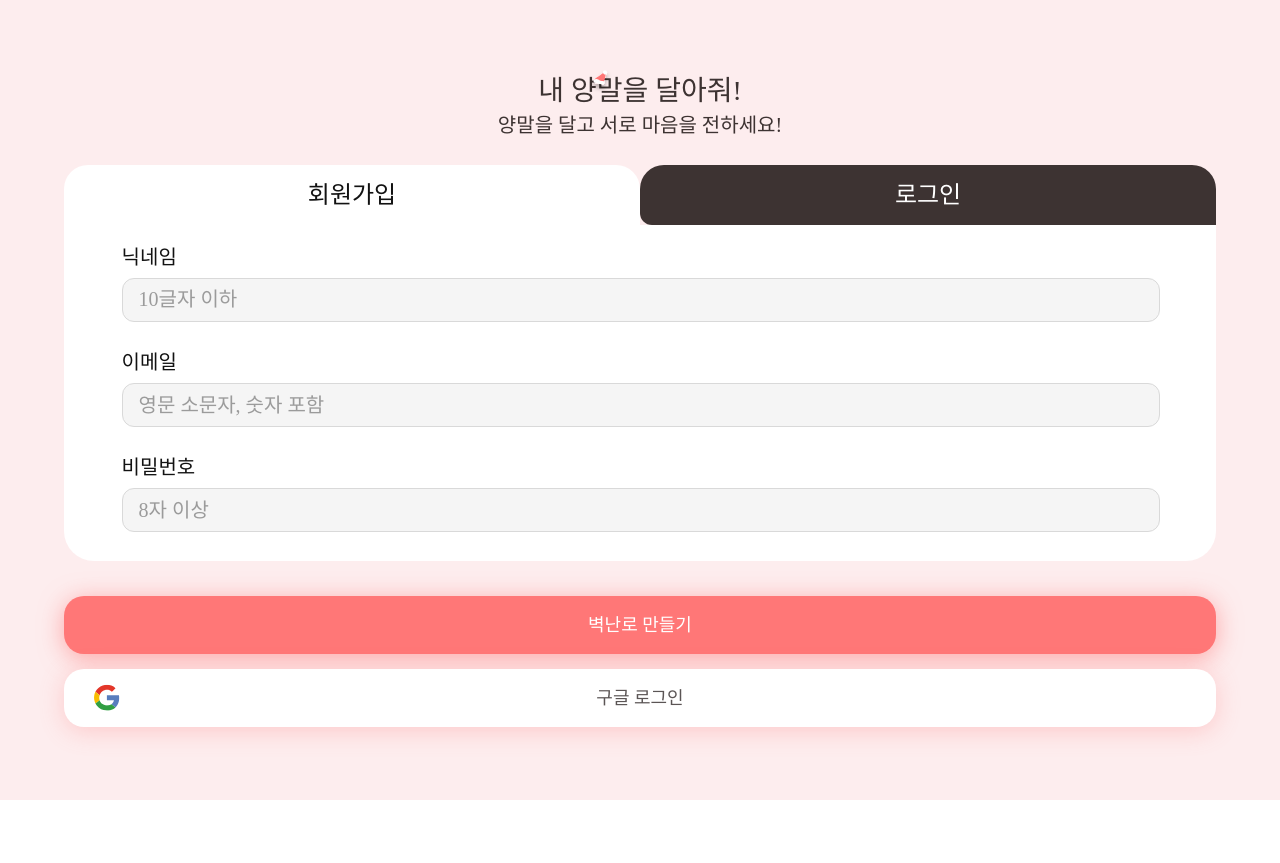
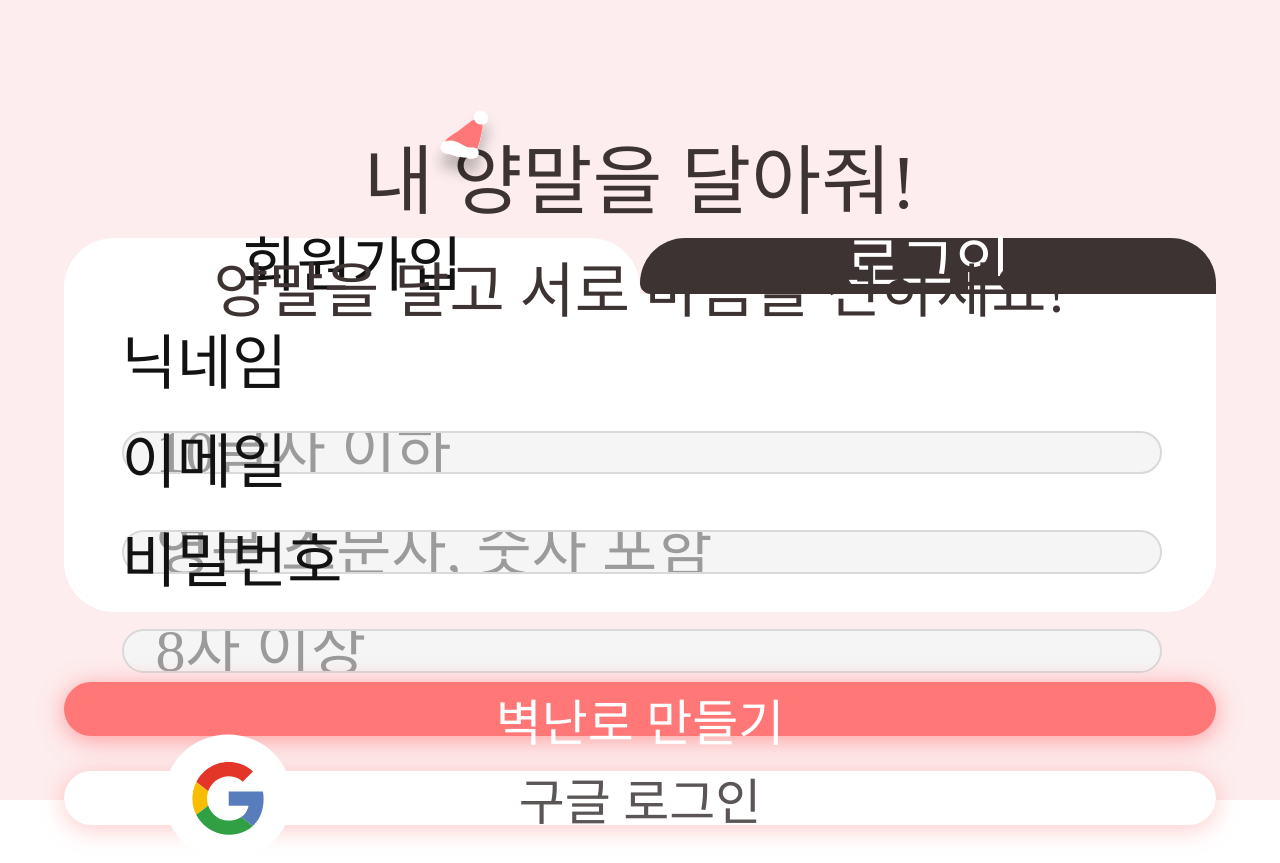
Before and after one commit to team-socksfactory/naeyangkku-frontend, a React (Create React App) app: page /sign in a window 1280 px wide. Before the commit the page ends 800 px from the top, so only its background shows below. Built offline with nearby package versions, Linux system fonts and the light colour scheme; no server answers; a web font is replaced by a local one.

Commit message:
style :: iPhone13 & 14 reactive layout auth

```diff
--- a/src/components/Auth/Signin/index.tsx
+++ b/src/components/Auth/Signin/index.tsx
@@ -55,22 +55,13 @@ const Signin = () => {
           </div>
         </S.InputWrap>
       </S.SignWrap>
-      <div
-        style={{
-          width: '100%',
-          height: '20%',
-          display: 'flex',
-          flexDirection: 'column',
-          gap: '15px',
-          alignItems: 'center',
-        }}
-      >
+      <S.ButtonWrap>
         <S.Button onClick={menu === '회원가입' ? onRegister : onLogin}>벽난로 만들기</S.Button>
         <S.OAuthWrap>
           <img src={Google} alt="" />
           <span>구글 로그인</span>
         </S.OAuthWrap>
-      </div>
+      </S.ButtonWrap>
     </S.SigninWrap>
   );
 };
--- a/src/components/Auth/Signin/style.ts
+++ b/src/components/Auth/Signin/style.ts
@@ -13,6 +13,12 @@ export const SigninWrap = styled.div`
 
   background: #fdedee;
   padding-top: 10vh;
+
+  @media (min-width: 1170px) {
+    padding-top: 15vh;
+    height: calc(100vh - 15vh);
+    gap: 70px;
+  }
 `;
 
 export const TitleWrap = styled.div`
@@ -30,7 +36,6 @@ export const TitleWrap = styled.div`
     font-family: 'GangwonEduPower';
     font-size: 28px;
     font-weight: 400;
-    line-height: 22px; /* 78.571% */
     margin-block-start: 0;
     margin-block-end: 0;
   }
@@ -40,17 +45,29 @@ export const TitleWrap = styled.div`
     font-family: 'GangwonEduSaeeum';
     font-size: 20px;
     font-weight: 400;
-    line-height: 22px; /* 110% */
   }
 
   img {
     position: absolute;
     top: -20%;
     left: 45%;
+  }
 
-    @media (max-width: 393px) {
-      top: -25%;
-      left: 28%;
+  @media (min-width: 1170px) {
+    h1 {
+      font-size: 76px;
+    }
+
+    span {
+      font-size: 60px;
+    }
+
+    img {
+      width: 80px !important;
+      height: 80px !important;
+      position: absolute;
+      left: 29%;
+      top: -24%;
     }
   }
 `;
@@ -89,6 +106,13 @@ export const Menu = styled.div<{ isSelected: boolean }>`
     font-weight: 400;
     line-height: 22px; /* 91.667% */
   }
+
+  @media (min-width: 1170px) {
+    border-radius: ${({ isSelected }) => (isSelected ? '50px 50px 0px 0px' : '50px 50px 0px 12px')};
+    span {
+      font-size: 60px;
+    }
+  }
 `;
 
 export const InputWrap = styled.div<{ menu: '회원가입' | '로그인' }>`
@@ -119,7 +143,6 @@ export const InputWrap = styled.div<{ menu: '회원가입' | '로그인' }>`
       font-family: 'GangwonEduSaeeum';
       font-size: 20px;
       font-weight: 400;
-      line-height: 22px; /* 110% */
     }
 
     input {
@@ -132,7 +155,6 @@ export const InputWrap = styled.div<{ menu: '회원가입' | '로그인' }>`
       font-family: 'GangwonEduSaeeum';
       font-size: 20px;
       font-weight: 400;
-      line-height: 22px; /* 110% */
 
       border-radius: 12px;
       border: 0.4px solid #d9d9d9;
@@ -158,6 +180,46 @@ export const InputWrap = styled.div<{ menu: '회원가입' | '로그인' }>`
       }
     }
   }
+
+  @media (min-width: 1170px) {
+    border-radius: 0px 0px 50px 50px;
+
+    div {
+      gap: 30px;
+
+      span {
+        font-size: 60px;
+      }
+
+      input {
+        width: calc(100% - 64px);
+        height: calc(50% - 20px);
+
+        padding: 10px 32px;
+        font-size: 60px;
+
+        border-width: 2px;
+        border-radius: 30px;
+
+        &::placeholder {
+          font-size: 60px;
+        }
+      }
+    }
+  }
+`;
+
+export const ButtonWrap = styled.div`
+  width: 100%;
+  height: 20%;
+  display: flex;
+  flex-direction: column;
+  gap: 15px;
+  align-items: center;
+
+  @media (min-width: 1170px) {
+    gap: 35px;
+  }
 `;
 
 export const Button = styled.button`
@@ -172,9 +234,14 @@ export const Button = styled.button`
   color: #fff;
   font-family: 'GangwonEduPower';
   font-size: 18px;
-  line-height: 22px; /* 110% */
 
   cursor: pointer;
+
+  @media (min-width: 1170px) {
+    border-radius: 55px;
+    font-size: 50px;
+    box-shadow: 0px 4px 24px 0px rgba(255, 119, 119, 0.7);
+  }
 `;
 
 export const OAuthWrap = styled.div`
@@ -185,7 +252,6 @@ export const OAuthWrap = styled.div`
   display: inline-flex;
   align-items: center;
   justify-content: flex-start;
-  gap: 70px;
 
   padding-left: 20px;
 
@@ -200,10 +266,27 @@ export const OAuthWrap = styled.div`
     color: #5b5555;
     font-family: 'GangwonEduPower';
     font-size: 18px;
-    line-height: 22px; /* 110% */
     position: absolute;
     left: 50%;
     top: 50%;
     transform: translate(-50%, -50%);
   }
+
+  @media (min-width: 1170px) {
+    width: calc(90% - 100px);
+    padding-left: 100px;
+
+    border-radius: 55px;
+
+    box-shadow: 0px 4px 24px 0px rgba(255, 119, 119, 0.4);
+
+    img {
+      width: 130px !important;
+      height: 130px !important;
+    }
+
+    span {
+      font-size: 50px;
+    }
+  }
 `;
--- a/src/components/Home/style.ts
+++ b/src/components/Home/style.ts
@@ -29,8 +29,8 @@ export const MainWrap = styled.div<{ isOpen: boolean }>`
 
   @media (max-width: 1170px) {
     width: calc(100vw - 170px);
-    height: calc(100vh - 300px);
-    padding: 240px 20px 68px 150px;
+    height: calc(100vh - 100px);
+    padding: 40px 20px 68px 150px;
     background-image: url(${MobileBackgroundImage});
 
     p {
```
